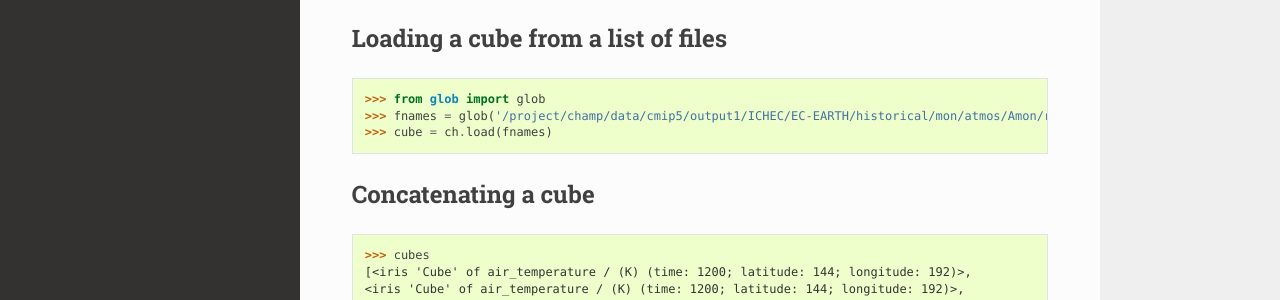
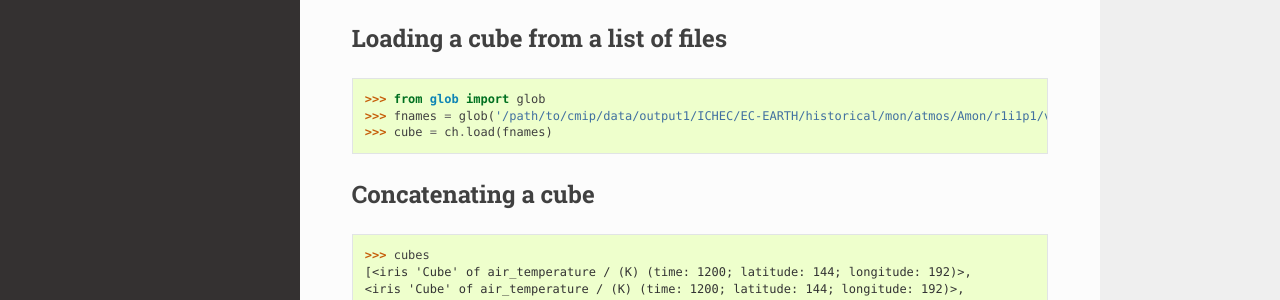
Before and after one commit to MetOffice/cube_helper, a Sphinx documentation site: the page built from docs/source/Quickstart.rst, in a window 1280 px wide and 1266 px high. Shown: the part 531-831 px from the top of the window. Built offline with Sphinx 7.4.7 and the Read the Docs theme 2.0.0, drawn with Linux system fonts in a browser that asks for light colours.

Commit message:
Update docs/source/Quickstart.rst
Co-Authored-By: Jon Seddon <17068361+jonseddon@users.noreply.github.com>

```diff
--- a/docs/source/Quickstart.rst
+++ b/docs/source/Quickstart.rst
@@ -26,7 +26,7 @@
 .. code-block:: python
 
    >>> from glob import glob
-   >>> fnames = glob('/project/champ/data/cmip5/output1/ICHEC/EC-EARTH/historical/mon/atmos/Amon/r1i1p1/v20131231/tas/*.nc')
+   >>> fnames = glob('/path/to/cmip/data/output1/ICHEC/EC-EARTH/historical/mon/atmos/Amon/r1i1p1/v20131231/tas/*.nc')
    >>> cube = ch.load(fnames)
 
 Concatenating a cube
```
